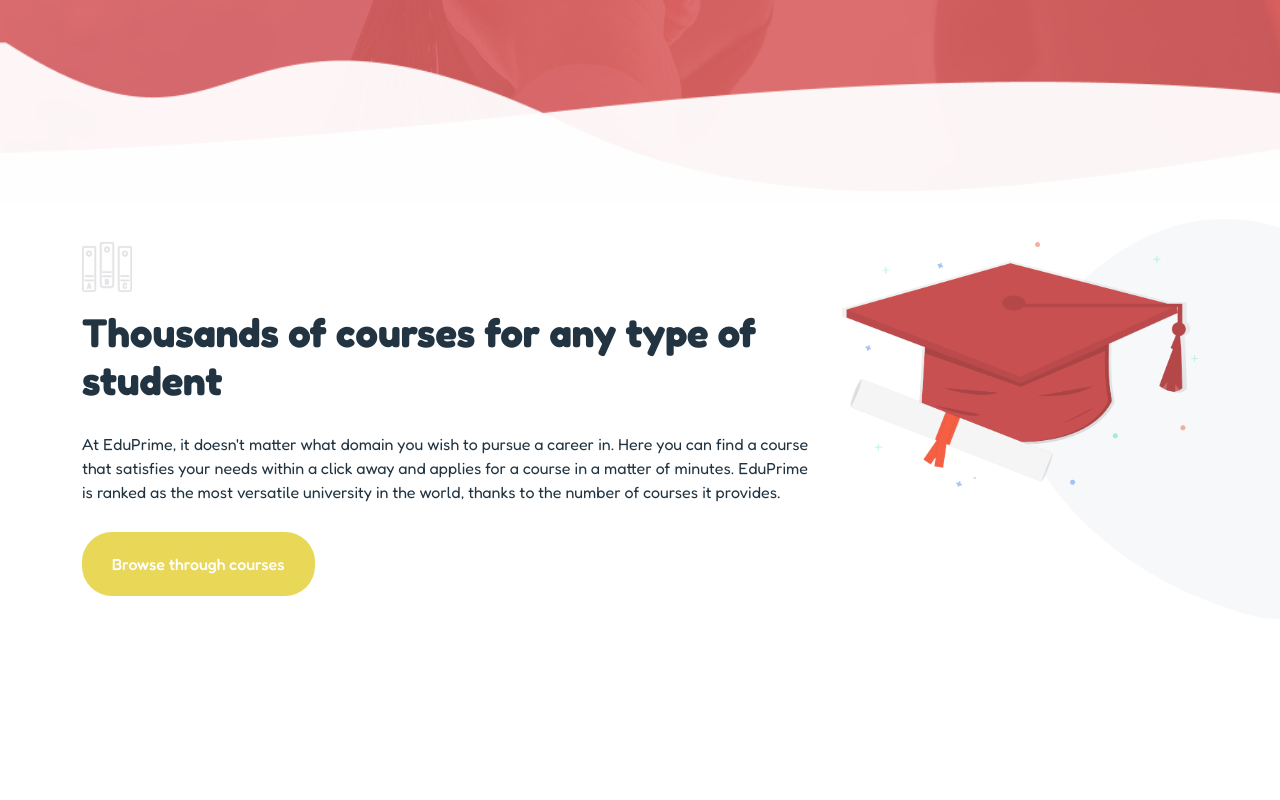
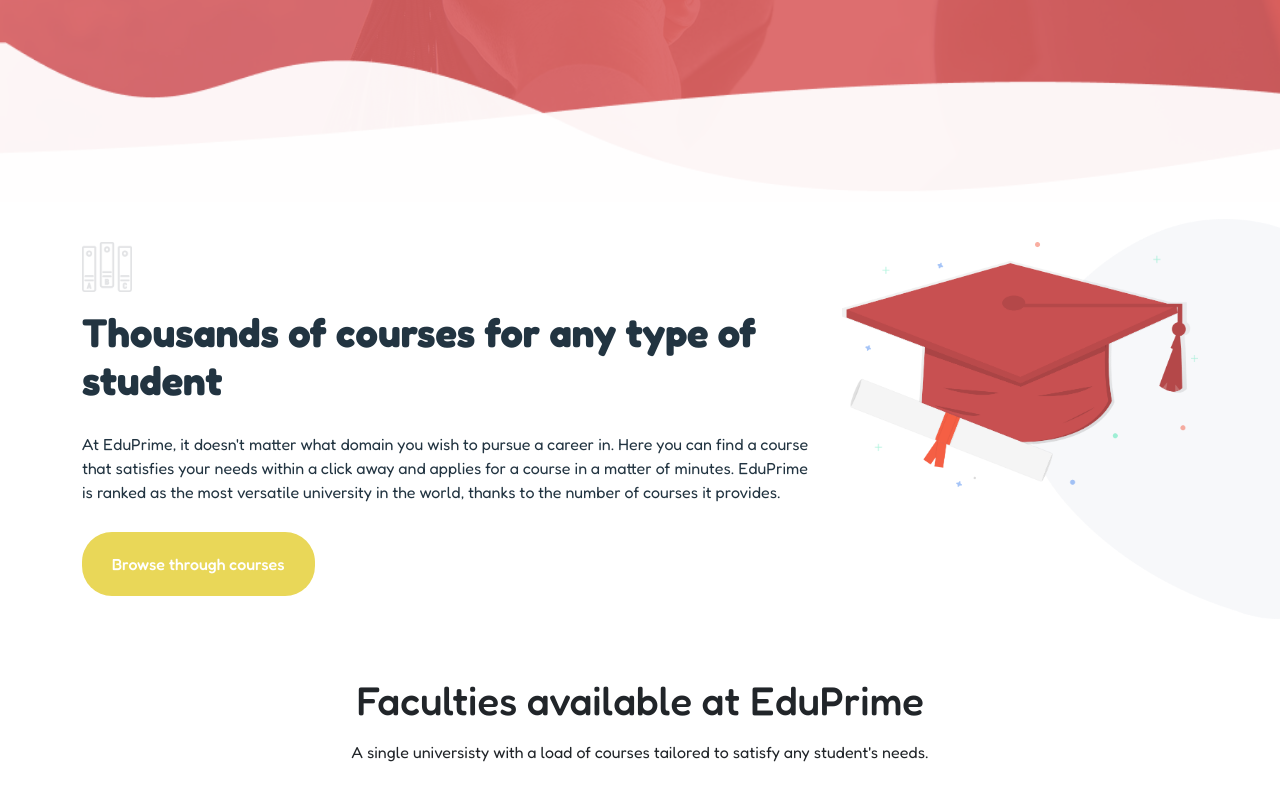
Before and after one commit to DarioGiusino/proj-html-vuejs, a Vue app: page / in a window 1280 px wide. Shown: the part 461-1261 px from the top of the page. Before the commit the page ends 1097 px from the top, so only its background shows below. Built offline with nearby package versions, Linux system fonts and the light colour scheme.

Commit message:
header faculties sec

```diff
--- a/src/components/AppMain.vue
+++ b/src/components/AppMain.vue
@@ -47,4 +47,8 @@ export default {
     background-size: contain;
     background-position: right;
 }
+
+#faculties {
+    padding: 2.5rem 0;
+}
 </style>
--- a/src/components/Faculties.vue
+++ b/src/components/Faculties.vue
@@ -5,7 +5,10 @@ export default {
 </script>
 
 <template>
-
+    <header class="text-center">
+        <h1 class="mb-3">Faculties available at EduPrime</h1>
+        <p class="mb-3">A single universisty with a load of courses tailored to satisfy any student's needs.</p>
+    </header>
 </template>
 
 <style acoped lang="scss">
```
